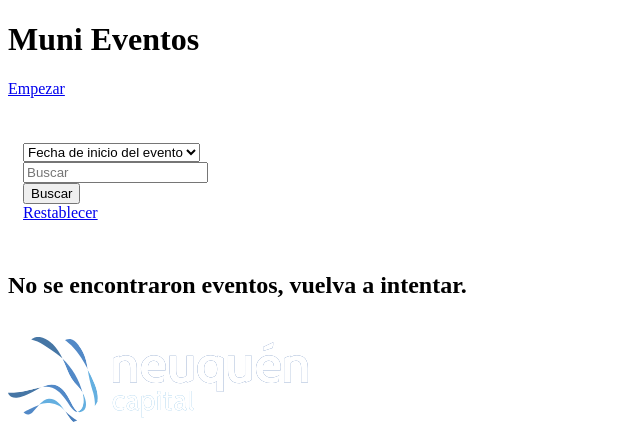
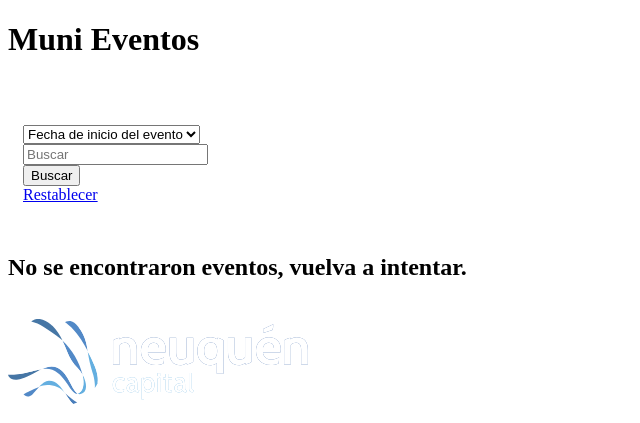
Before and after one commit to gonpineiro/munieventos-neuquen, a Yii app: template frontend/views/site/index.php in a window 1280 px wide. Shown: the top 423 px of the page, without its empty margins (0-640 px from the left). Run offline with PHP 8.4 and a stand-in for Yii, Linux system fonts and the light colour scheme; the template is opened without the code that fills it, so the values that code supplies are empty; some libraries are stand-ins or nearby versions.

Commit message:
Se saca el botón "Empezar" en index.

```diff
--- a/frontend/views/site/index.php
+++ b/frontend/views/site/index.php
@@ -38,7 +38,6 @@ $this->title = 'Muni Eventos';
             <div class="center-content">
                 <h1 class="text-white my-5"><span class="text-mask">Muni Eventos</span></h1>
                 <!-- <?= Html::img('@web/images/icono-muni-evento.png', ['class' => 'img-fluid mt-3 ', 'style' => 'width:300px']);  ?> -->
-                <a href="#events" class="btn btn-primary btn-lg mb-5">Empezar</a>
             </div>
         </header>
         <div class="bg_muni_azul_5" style="padding: 45px 15px 30px;" id="events">
```
